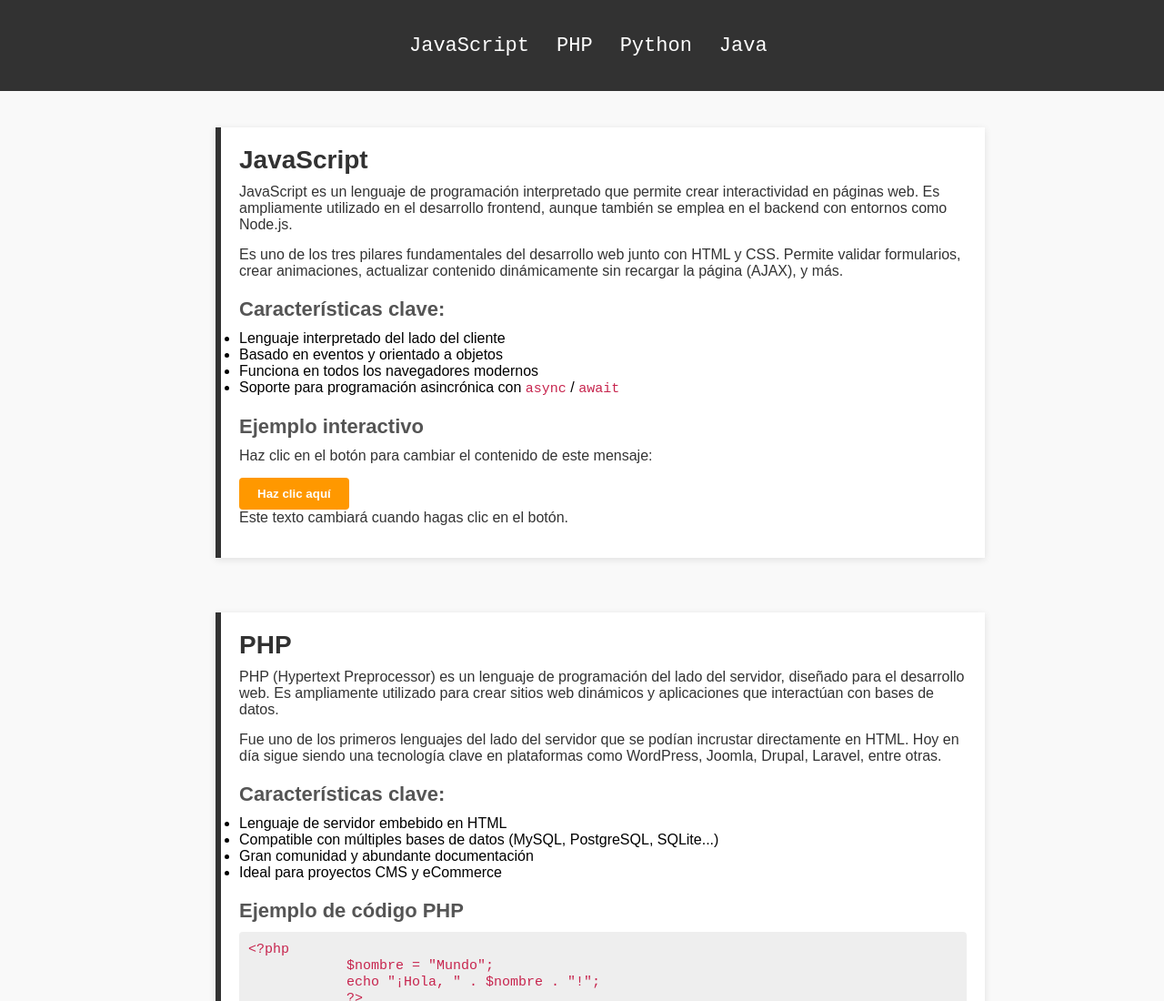
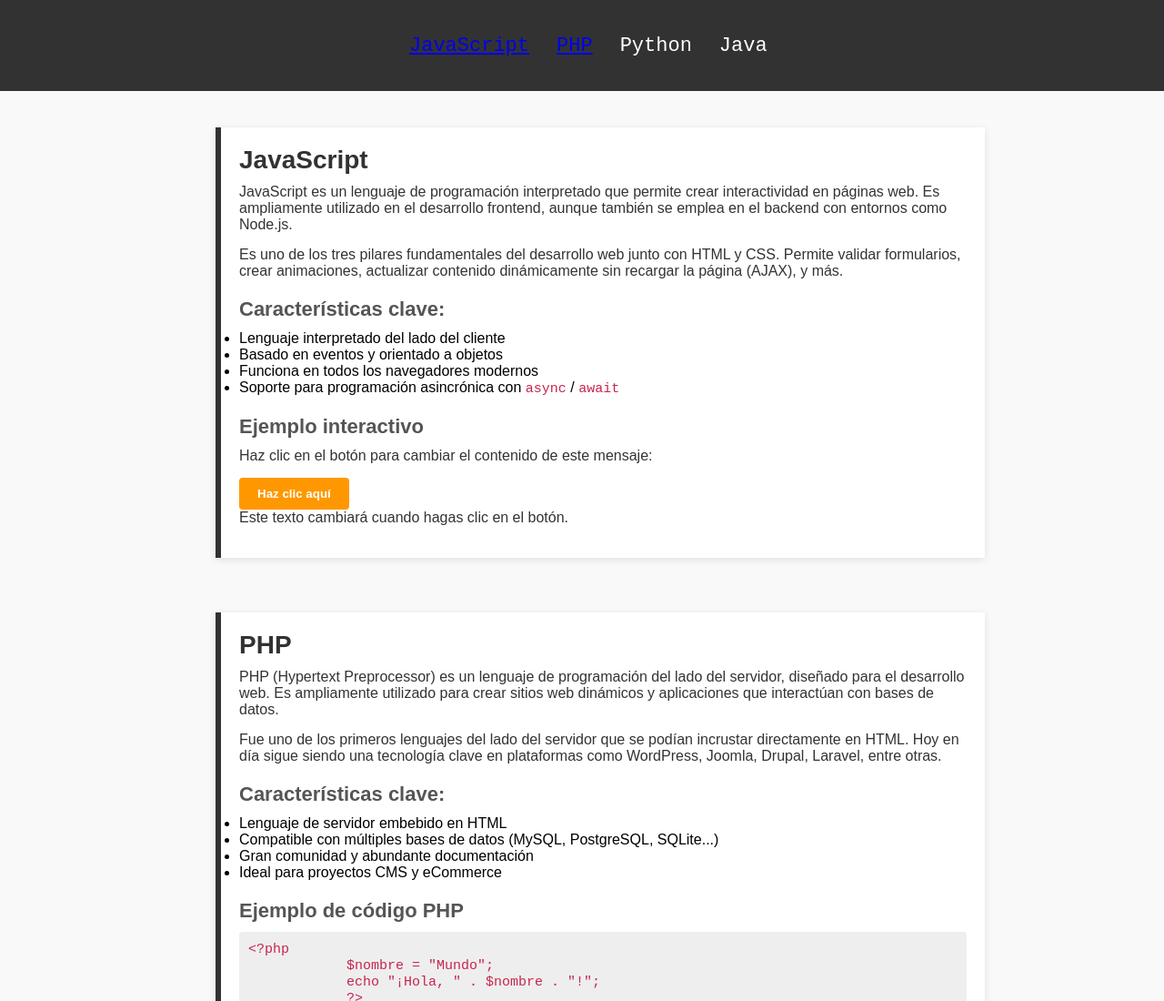
Before and after one commit to juhanpl/Practica_Colaborativa, a plain HTML site: page Blog_Colaborativo/index.html in a window 1280 px wide. Shown: the top 1100 px of the page at 91% size. Drawn offline with Linux system fonts and the light colour scheme.

Commit message:
feat: se agrega un link que redirige al apartado de Php y JavaScript

```diff
--- a/Blog_Colaborativo/index.html
+++ b/Blog_Colaborativo/index.html
@@ -13,8 +13,8 @@
     <header>
         <nav>
             <ul>
-                <li>JavaScript</li>
-                <li>PHP</li>
+                <li><a href="#javascript">JavaScript</a></li>
+                <li><a href="#php">PHP</a></li>
                 <li>Python</li>
                 <li>Java</li>
             </ul>
```
